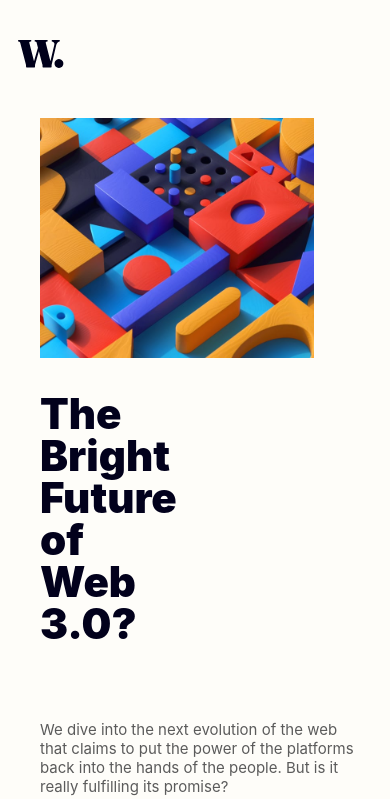
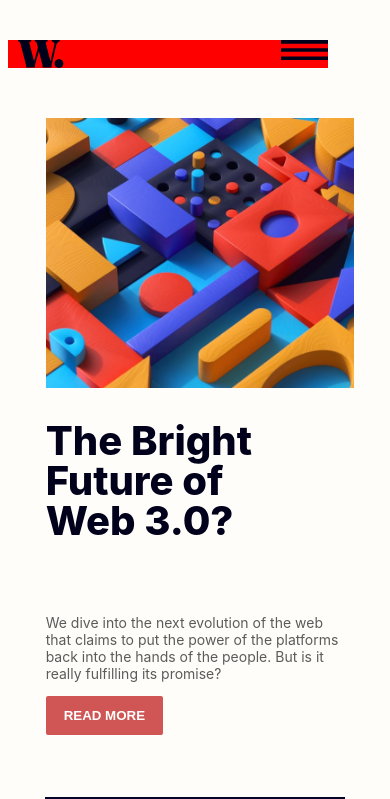
Before and after one commit to starman1999/Responsive-Flexbox-Landing-Page, a plain HTML site: page index.html in a window 390 px wide. Shown: the top 799 px of the page. Drawn offline with Linux system fonts and the light colour scheme; files whose address does not match are found by name.

Commit message:
fix some tags

```diff
--- a/index.html
+++ b/index.html
@@ -20,6 +20,9 @@
     <label class="nav-element"> Popular </label>
     <label class="nav-element"> Trending </label>
     <label class="nav-element"> Categories </label>
+
+    <img class="hamburger-menu" src="assets/images/icon-menu.svg">
+
 
   </nav>
 
--- a/style.css
+++ b/style.css
@@ -29,6 +29,8 @@ body{
     font-size: 1.5rem;
 }
 
+
+
 .nav-element:hover {
     color: #d74736;
 }
@@ -43,6 +45,7 @@ body{
     display: flex;
     justify-content: center;
     gap: 2.2rem;
+    overflow-x: hidden;
 }
 
 .image-full {
@@ -63,16 +66,16 @@ body{
 }
 
 .headline {
-    font-size: 4.2rem;
-    width: 40%;
+    font-size: 4rem;
+    width: 25rem;
     line-height:100%;
-    font-weight: 900;
+    font-weight: 800;
 }
 
 .main-paragraph{
 
     margin-top: 4rem;
-    font-size: 1.5rem;
+    font-size: 1.4rem;
     color: rgb(91, 91, 91);
     display: inline-block;
 }
@@ -82,7 +85,7 @@ body{
     flex-direction: column;
     justify-content: space-between;
     align-items: flex-start;
-    width: 32rem;
+    width: 30rem;
     margin-left: 3rem;
 }
 
@@ -196,6 +199,18 @@ body{
         overflow-y: hidden;
     }
 
+    .nav-flex-container{
+        display: flex;
+        justify-content: space-between;
+        margin-bottom: 5rem;
+        margin-top: 4rem;
+        background-color: red;
+        width: 32rem;
+    }
+    .logo{
+        margin:0;
+
+    }
     .other{
         flex-direction: column;
     }
@@ -210,19 +225,20 @@ body{
 
     .logo{
         margin-left: 1rem;
+        flex-grow: 0;
     }
 
     .main-content{
         margin-left: 1rem;
     }
 
+
+
     .paragraph-button {
         margin-left: 0;
     }
 
-    .new-content {
-        margin-left: 1rem;
-    }
+
 
     .other {
         margin-top: 3rem;
@@ -235,6 +251,11 @@ body{
 
     .image-mobile{
         display: block;
-        height: 240px;
+        height: 270px;
+    }
+
+    .hamburger-menu {
+        display: inline-block;
+        height: 2rem;
     }
 }
```
